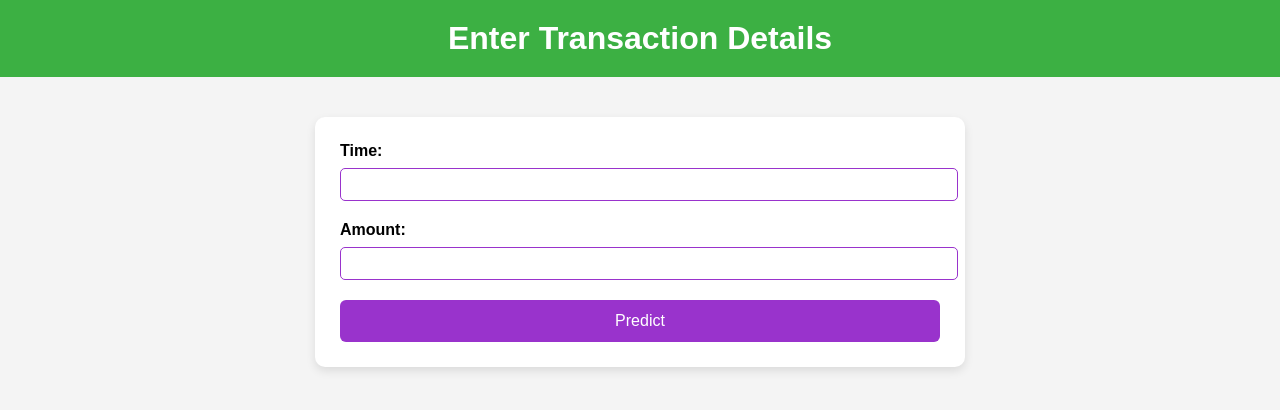
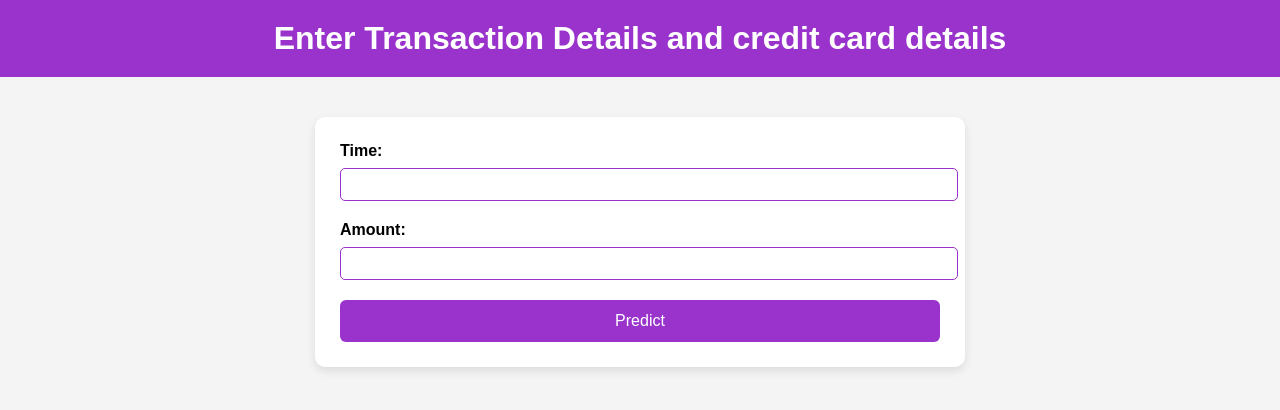
Before and after one commit to arpita-023/cicd_repo, a plain HTML site: page index.html in a window 1280 px wide. Drawn offline with Linux system fonts and the light colour scheme.

Commit message:
Update index.html

```diff
--- a/index.html
+++ b/index.html
@@ -12,7 +12,7 @@
         }
         h1 {
             text-align: center;
-            background-color: #3cb043;
+            background-color: #9933cc;
             color: white;
             padding: 20px;
             margin: 0;
@@ -54,12 +54,12 @@
             margin-top: 20px;
             font-size: 1.2em;
             font-weight: bold;
-            color: #3cb043;
+            color: #9933cc;
         }
     </style>
 </head>
 <body>
-    <h1>Enter Transaction Details</h1>
+    <h1>Enter Transaction Details and credit card details</h1>
     <form method="POST" action="/predict">
         <label for="time">Time:</label>
         <input type="text" name="time" required>
```
